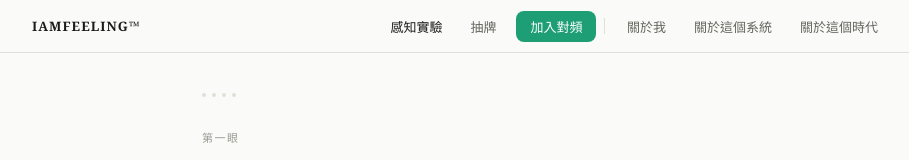
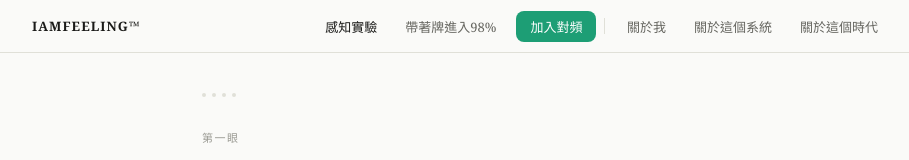
Before and after one commit to BebeforeDo/iamfeeling-assets, a plain HTML site: page experiment/index.html in a window 1280 px wide. Shown: the top 160 px of the page, without its empty margins (178-1087 px from the left). Drawn offline with Linux system fonts and the light colour scheme.

Commit message:
Update index.html

```diff
--- a/experiment/index.html
+++ b/experiment/index.html
@@ -511,7 +511,7 @@
       </button>
       <div class="nav-links" id="navLinks">
         <a href="/experiment" class="active">感知實驗</a>
-        <a href="/carddrawing/">抽牌</a>
+        <a href="/carddrawing/">帶著牌進入98%</a>
         <a href="https://bedo.beehiiv.com/p/tune-in" target="_blank" class="nav-cta">加入對頻</a>
         <div class="nav-divider"></div>
         <a href="https://bedo.beehiiv.com/p/about" target="_blank">關於我</a>
```
